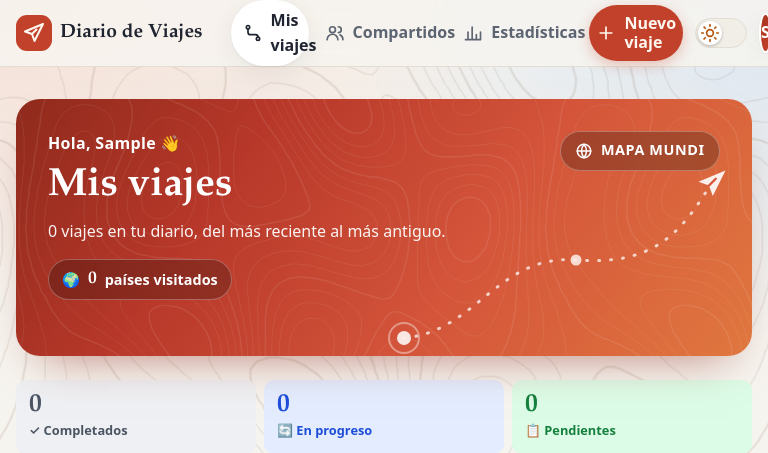
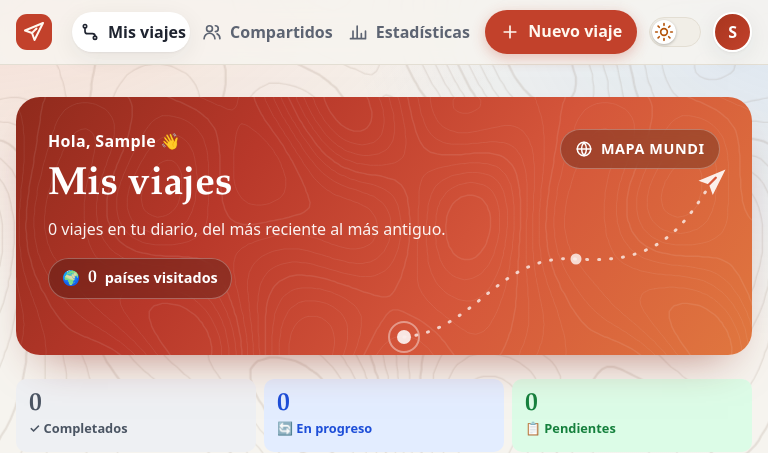
Before and after one commit to CarlosMatus00000008/BackEnd---Inacap, a Django app: page /viajes/ in a window 768 px wide. Shown: the top 453 px of the page. Run offline with Django 5.2, Linux system fonts and the light colour scheme; the visitor is signed in with stand-in values (Sample User, id 1); data comes from the database, SQL or seed files in the repository; data that the repository does not hold is empty.

Commit message:
Encabezado en una sola línea entre 768 y 1023 px.
Co-Authored-By: Claude Opus 5.5 <noreply@anthropic.com>

```diff
--- a/static/css/app.css
+++ b/static/css/app.css
@@ -719,6 +719,33 @@
 
     .nav-principal {
       margin-right: auto;
+    }
+  }
+
+  /* Entre 768 y 1023 px no cabe todo en una línea: la marca queda solo con su logo (el nombre
+     sigue ahí para los lectores de pantalla), los enlaces no se parten y se compactan. */
+  @media (min-width: 768px) and (max-width: 1023.98px) {
+    .marca {
+      margin-right: var(--e2);
+    }
+
+    .marca__nombre {
+      position: absolute;
+      width: 1px;
+      height: 1px;
+      overflow: hidden;
+      clip-path: inset(50%);
+      white-space: nowrap;
+    }
+
+    .nav-principal a {
+      padding-inline: var(--e2);
+      white-space: nowrap;
+    }
+
+    .encabezado__interior > .boton {
+      padding-inline: var(--e3);
+      white-space: nowrap;
     }
   }
 }
```
